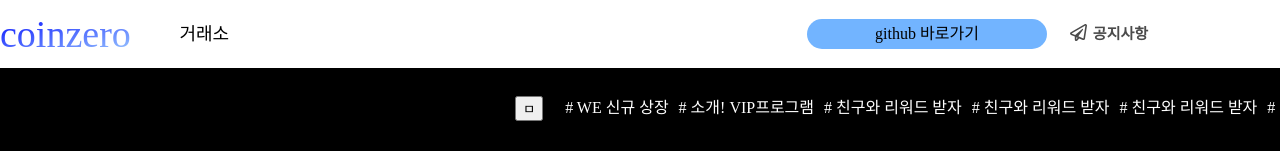
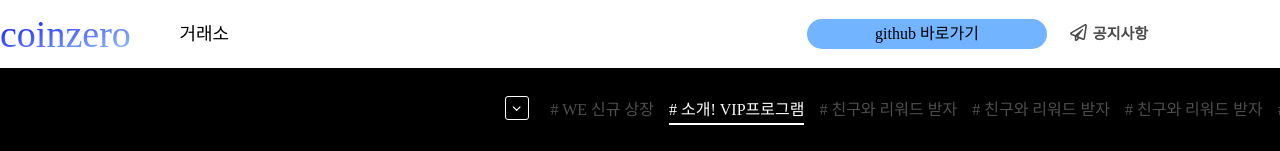
Before and after one commit to LESANF/coinzero, a React (Create React App) app: page / in a window 1280 px wide. Shown: the top 151 px of the page. Built offline with nearby package versions, Linux system fonts and the light colour scheme.

Commit message:
add: Banner Slider Custom Navigation

```diff
--- a/src/Components/BannerCover.tsx
+++ b/src/Components/BannerCover.tsx
@@ -6,7 +6,8 @@ import '../../node_modules/swiper/modules/navigation/navigation.scss'; // Naviga
 import '../../node_modules/swiper/modules/pagination/pagination.scss'; // Pagination module
 import { motion } from 'framer-motion';
 import { MdArrowBackIos, MdArrowForwardIos } from 'react-icons/md';
-import { useEffect, useRef, useState } from 'react';
+import { FiChevronDown } from 'react-icons/fi';
+import React, { useEffect, useRef, useState } from 'react';
 import { SwiperModule } from 'swiper/types';
 import { BannerDummyContents } from '../DummyData';
 import { url } from 'inspector';
@@ -38,13 +39,16 @@ const BannerHeader = styled.div`
 const KeywordList = styled.ul`
     display: flex;
 `;
-const Keyword = styled.li`
+const Keyword = styled.li<{ isActive: number; idx: number }>`
     cursor: pointer;
     color: #fff;
+    opacity: ${(props) => (props.isActive !== props.idx ? '0.3' : 1)};
+    border-bottom: ${(props) => (props.isActive === props.idx ? '2px solid #fff' : 'none')};
+    padding: 10px 0 5px 0;
     &:first-child {
         margin: 0;
     }
-    margin-left: 10px;
+    margin-left: 15px;
 `;
 
 const BannerBody = styled.div`
@@ -168,14 +172,12 @@ function BannerCover() {
 
     //slideTo
     const [keyWordSwiper, setKeyWordSwiper] = useState<SwiperCore>();
+    const [slideActiveIdx, setSlideActiveIdx] = useState(0);
 
-    const handleKeyWordClick = () => {
-        // if(keyWordSwiper) keyWordSwiper.slideTo()
-        // console.log(keyWordSwiper);
-        keyWordSwiper?.slideTo(0, 1000);
+    const handleKeyWordClick = (i: number) => {
+        if (keyWordSwiper) keyWordSwiper.slideTo(i + 3, 1000);
     };
     const handleKeyWord = (activeIdx: number) => {
-        // console.log(activeIdx);
         console.log('sliding');
     };
 
@@ -207,10 +209,32 @@ function BannerCover() {
     return (
         <MainBanner>
             <BannerHeader>
-                <button style={{ marginRight: '22px' }}>ㅁ</button>
+                <button
+                    style={{
+                        marginRight: '22px',
+                        backgroundColor: 'transparent',
+                        border: '1px solid #fff',
+                        display: 'flex',
+                        justifyContent: 'center',
+                        alignItems: 'center',
+                        height: '24px',
+                        width: '24px',
+                        borderRadius: '3px',
+                        cursor: 'pointer',
+                    }}
+                >
+                    <span style={{ color: '#fff', height: '13px', width: '13px' }}>
+                        <FiChevronDown />
+                    </span>
+                </button>
                 <KeywordList>
                     {bannerContents.result.map((v, i) => (
-                        <Keyword onClick={handleKeyWordClick} key={i}>{`# ${v.title}`}</Keyword>
+                        <Keyword
+                            onClick={() => handleKeyWordClick(i)}
+                            key={i}
+                            isActive={slideActiveIdx}
+                            idx={i}
+                        >{`# ${v.title}`}</Keyword>
                     ))}
                 </KeywordList>
             </BannerHeader>
@@ -220,7 +244,7 @@ function BannerCover() {
                         {...swiperSetting}
                         style={swiperStyle}
                         onSwiper={setKeyWordSwiper}
-                        onSlideChange={(swiper) => handleKeyWord(swiper.activeIndex)}
+                        onSlideChange={(swiper) => setSlideActiveIdx(swiper.realIndex)}
                     >
                         {bannerContents.result.map((v, i) => (
                             <SwiperSlide key={i} style={swiperSlideStyle}>
```
